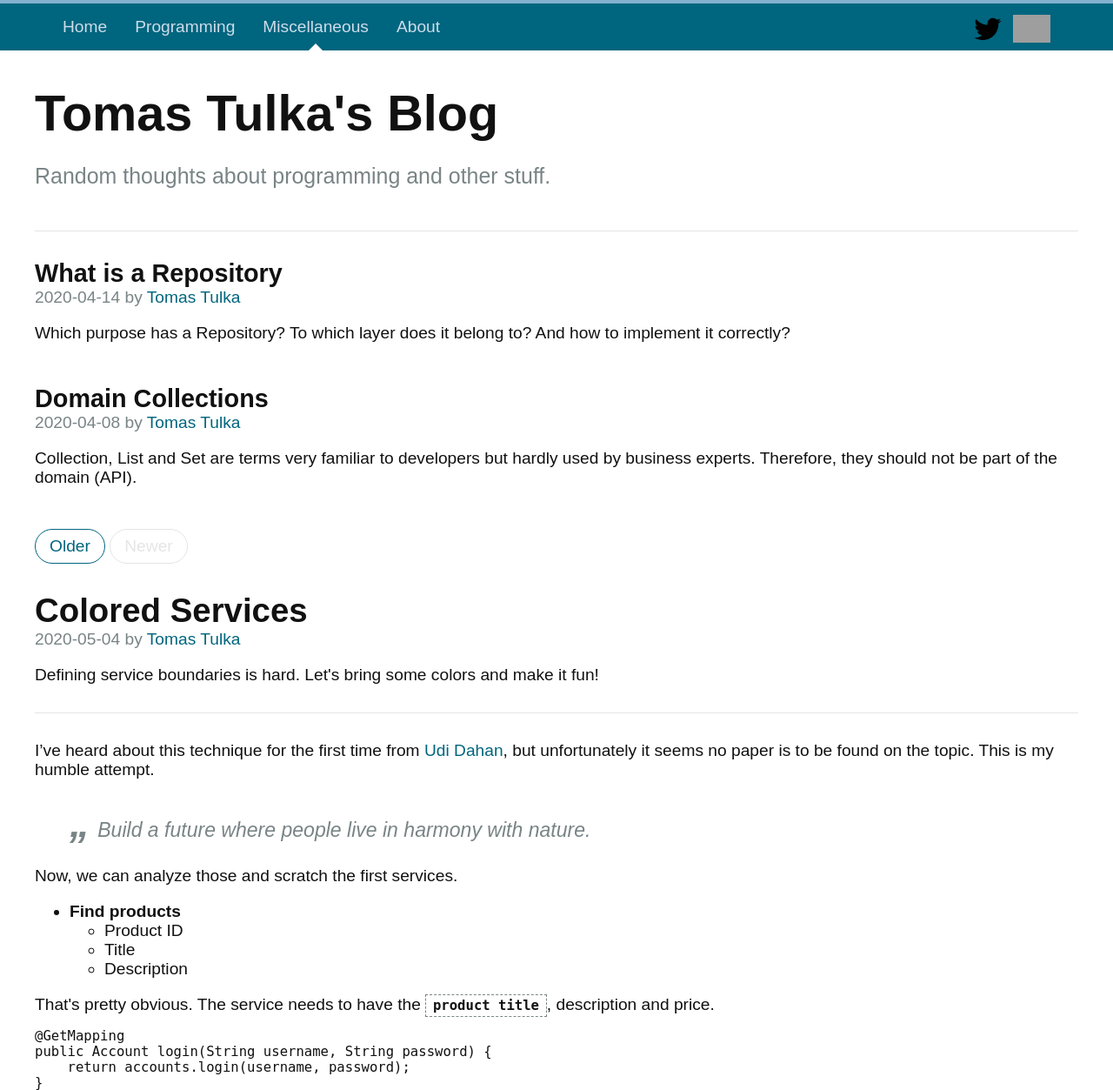
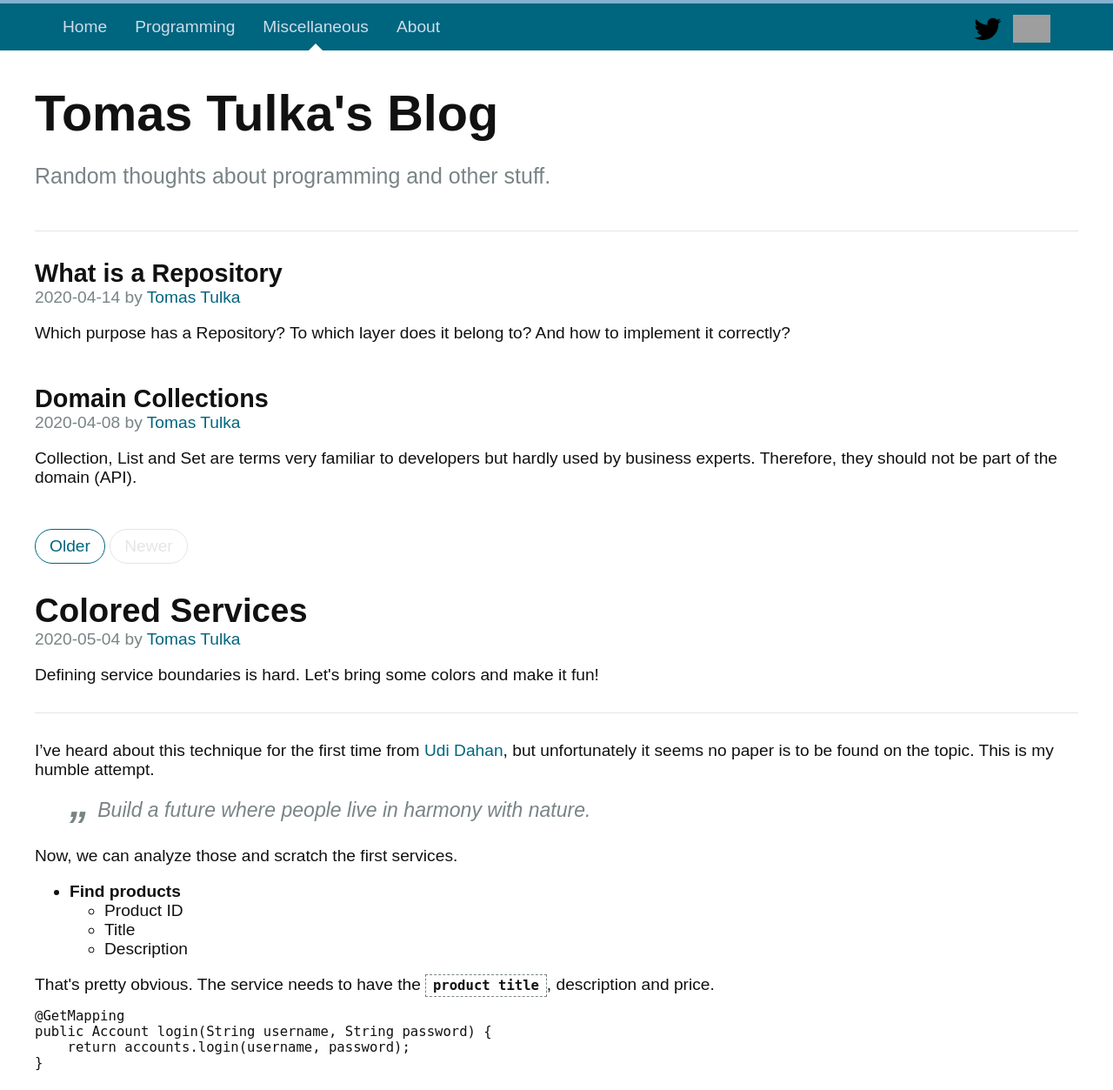
Before and after one commit to ttulka/blog-php, a PHP site: page / in a window 1280 px wide. Shown: the top 1253 px of the page at 87% size. Run offline with PHP 8.4, Linux system fonts and the light colour scheme; some libraries are stand-ins or nearby versions; some web fonts are replaced; grey boxes are pictures that could not be loaded.

Commit message:
design 2.0.0 fixed

```diff
--- a/design/assets/css/blog.css
+++ b/design/assets/css/blog.css
@@ -55,6 +55,7 @@ hr {
     color: var(--gray, gray);
     font-style: italic;
     font-size: 1.2em;
+    margin-top: 0;
 }
 .quote::before {
     content: "„";
--- a/src/assets/css/blog.css
+++ b/src/assets/css/blog.css
@@ -55,6 +55,7 @@ hr {
     color: var(--gray, gray);
     font-style: italic;
     font-size: 1.2em;
+    margin-top: 0;
 }
 .quote::before {
     content: "„";
```
